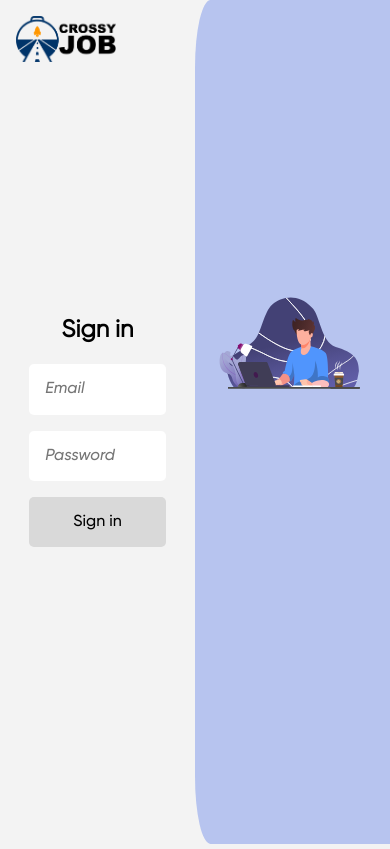
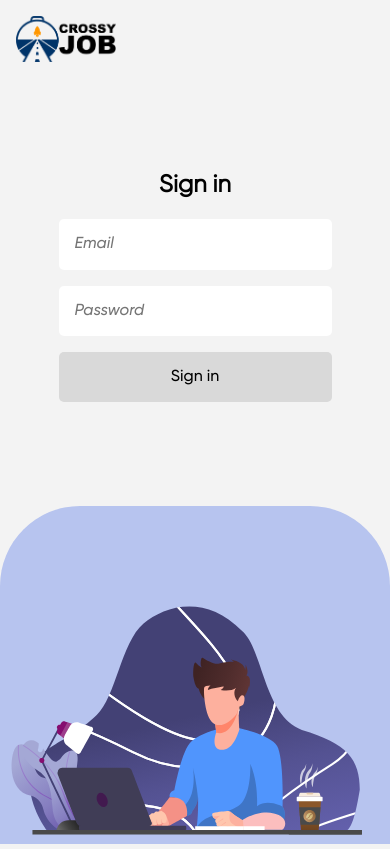
Before and after one commit to CrossyJob-YNOV/CrossyJob-Front, a Nuxt app: page /login in a window 390 px wide. Built offline with nearby package versions, Linux system fonts and the light colour scheme.

Commit message:
feat(app/login-register) Reponsive login page

```diff
--- a/pages/login.vue
+++ b/pages/login.vue
@@ -9,7 +9,7 @@
         <h2>Sign in</h2>
         <form>
           <div class="login__form__item">
-            <input id="email" type="email" name="email" placeholder="Email" />
+            <input id="email" type="email" name="email" placeholder="Email"/>
           </div>
 
           <div class="login__form__item">
@@ -67,6 +67,7 @@ export default {
   left: 0;
   margin: 1em;
   cursor: pointer;
+
   img {
     width: 100px;
   }
@@ -77,10 +78,29 @@ h2 {
 }
 
 .login {
+  min-height: 100vh;
   display: grid;
   justify-content: center;
   align-items: center;
+  @media (min-width: 768px) {
     grid-template-columns: 7fr 7fr;
+  }
+
+  //space between the two divs in mobile view
+  @media (max-width: 768px) {
+    grid-template-columns: 1fr;
+    height: 10vh;
+    justify-content: center;
+  }
+
+}
+
+
+.login__content {
+  @media (max-width: 768px) {
+
+
+  }
 }
 
 .login__form {
@@ -91,6 +111,10 @@ h2 {
   width: 70%;
   place-content: center;
   margin: auto;
+
+  @media (max-width: 768px) {
+    margin-top: 30%;;
+  }
 
   form {
     display: grid;
@@ -103,6 +127,7 @@ h2 {
       grid-template-columns: 1fr;
       gap: 1em;
     }
+
     input {
       width: 100%;
       border: 0;
@@ -122,7 +147,10 @@ h2 {
   }
 }
 
+
 .login__illustration {
+  @media (min-width: 768px) {
+
     display: flex;
     flex-direction: column;
     justify-content: right;
@@ -140,4 +168,20 @@ h2 {
       margin-right: auto;
     }
   }
+  @media (max-width: 768px) {
+
+    display: flex;
+    flex-direction: column-reverse;
+    height: 40vh;
+    width: 100%;
+    border-radius: 80px 80px 0 0;
+    background-size: cover;
+    background-color: #b7c4ef;
+    //Align to the bottom
+    align-self: end;
+
+
+  }
+}
+
 </style>
```
Lines whose indentation alone changed are shown as unchanged.
